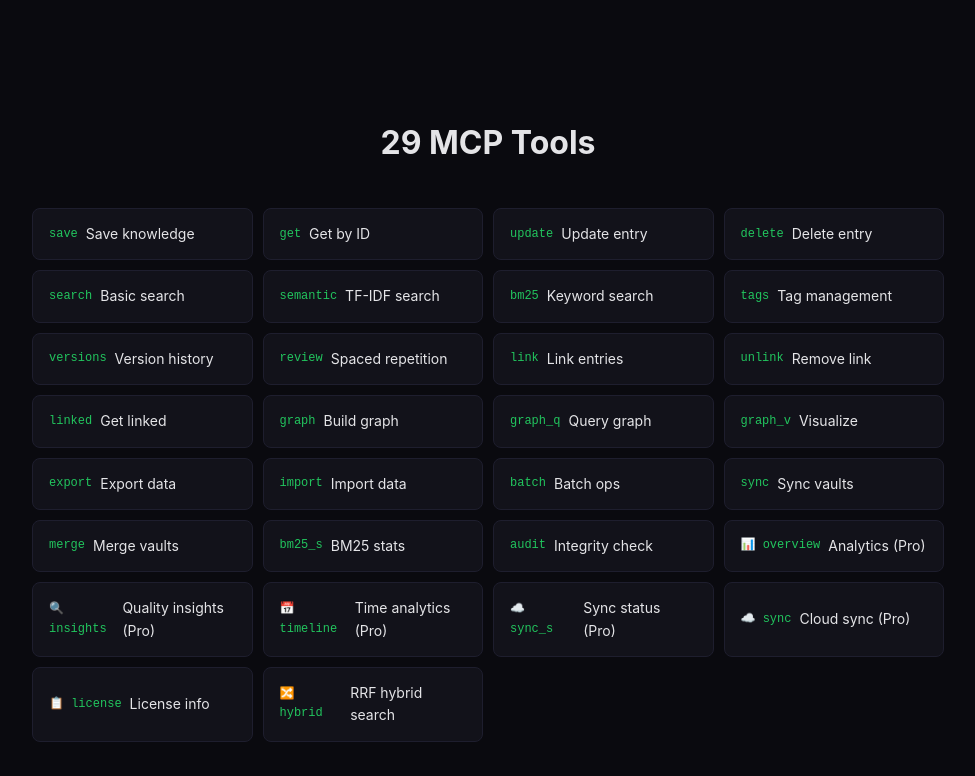
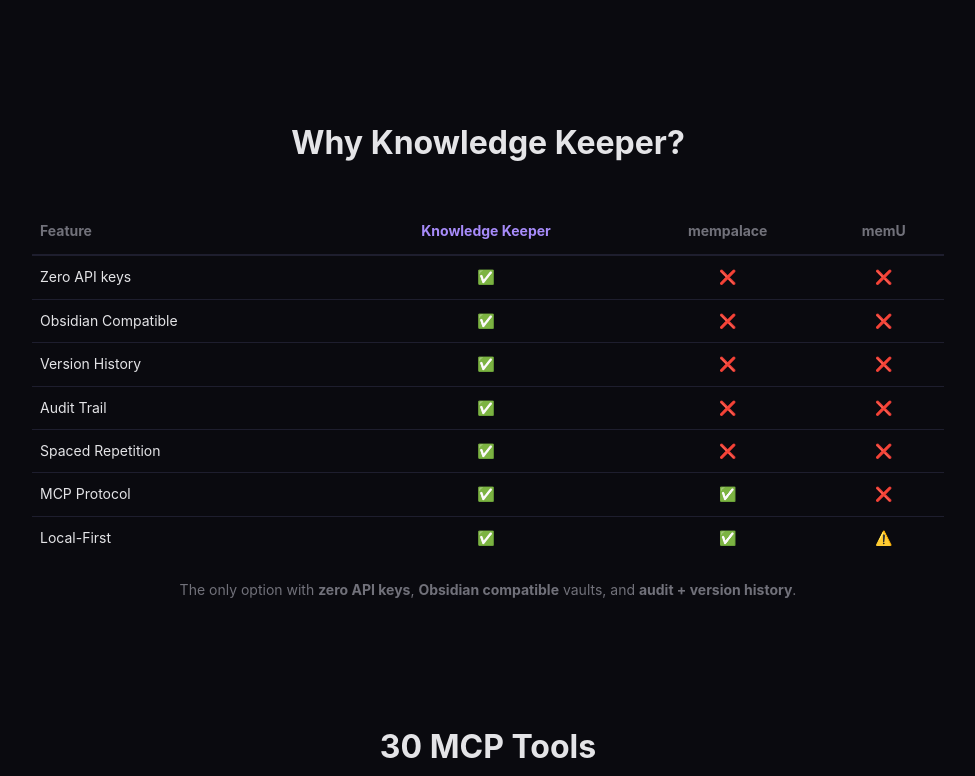
Before and after one commit to zsc-glitch/knowledge-keeper-mcp, a website: page docs/index.html in a window 1280 px wide. Shown: the part 1985-2761 px from the top of the page, without its empty margins (152-1127 px from the left). Drawn offline with Linux system fonts and the light colour scheme.

Commit message:
landing: add competitor comparison table, fix 29→30 tools

```diff
--- a/docs/index.html
+++ b/docs/index.html
@@ -165,9 +165,36 @@
       </div>
     </section>
 
+    <!-- Compare -->
+    <section class="why">
+      <h2>Why Knowledge Keeper?</h2>
+      <div style="overflow-x:auto;">
+        <table style="width:100%;border-collapse:collapse;font-size:14px;">
+          <thead>
+            <tr style="border-bottom:2px solid var(--border);">
+              <th style="text-align:left;padding:12px 8px;color:var(--text-dim);">Feature</th>
+              <th style="padding:12px 8px;color:var(--accent-light);">Knowledge Keeper</th>
+              <th style="padding:12px 8px;color:var(--text-dim);">mempalace</th>
+              <th style="padding:12px 8px;color:var(--text-dim);">memU</th>
+            </tr>
+          </thead>
+          <tbody>
+            <tr style="border-bottom:1px solid var(--border);"><td style="padding:10px 8px;">Zero API keys</td><td style="text-align:center;color:var(--green);">✅</td><td style="text-align:center;color:var(--text-dim);">❌</td><td style="text-align:center;color:var(--text-dim);">❌</td></tr>
+            <tr style="border-bottom:1px solid var(--border);"><td style="padding:10px 8px;">Obsidian Compatible</td><td style="text-align:center;color:var(--green);">✅</td><td style="text-align:center;color:var(--text-dim);">❌</td><td style="text-align:center;color:var(--text-dim);">❌</td></tr>
+            <tr style="border-bottom:1px solid var(--border);"><td style="padding:10px 8px;">Version History</td><td style="text-align:center;color:var(--green);">✅</td><td style="text-align:center;color:var(--text-dim);">❌</td><td style="text-align:center;color:var(--text-dim);">❌</td></tr>
+            <tr style="border-bottom:1px solid var(--border);"><td style="padding:10px 8px;">Audit Trail</td><td style="text-align:center;color:var(--green);">✅</td><td style="text-align:center;color:var(--text-dim);">❌</td><td style="text-align:center;color:var(--text-dim);">❌</td></tr>
+            <tr style="border-bottom:1px solid var(--border);"><td style="padding:10px 8px;">Spaced Repetition</td><td style="text-align:center;color:var(--green);">✅</td><td style="text-align:center;color:var(--text-dim);">❌</td><td style="text-align:center;color:var(--text-dim);">❌</td></tr>
+            <tr style="border-bottom:1px solid var(--border);"><td style="padding:10px 8px;">MCP Protocol</td><td style="text-align:center;color:var(--green);">✅</td><td style="text-align:center;color:var(--green);">✅</td><td style="text-align:center;color:var(--text-dim);">❌</td></tr>
+            <tr><td style="padding:10px 8px;">Local-First</td><td style="text-align:center;color:var(--green);">✅</td><td style="text-align:center;color:var(--green);">✅</td><td style="text-align:center;color:#f97316;">⚠️</td></tr>
+          </tbody>
+        </table>
+      </div>
+      <p style="text-align:center;color:var(--text-dim);margin-top:20px;font-size:14px;">The only option with <strong>zero API keys</strong>, <strong>Obsidian compatible</strong> vaults, and <strong>audit + version history</strong>.</p>
+    </section>
+
     <!-- Tools -->
     <section class="tools">
-      <h2>29 MCP Tools</h2>
+      <h2>30 MCP Tools</h2>
       <div class="tools-list">
         <div class="tool-item"><code>save</code> Save knowledge</div>
         <div class="tool-item"><code>get</code> Get by ID</div>
```
